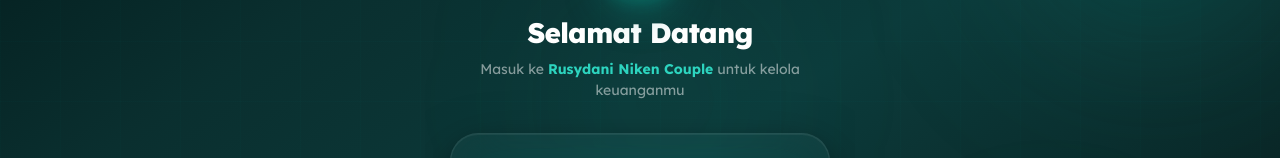
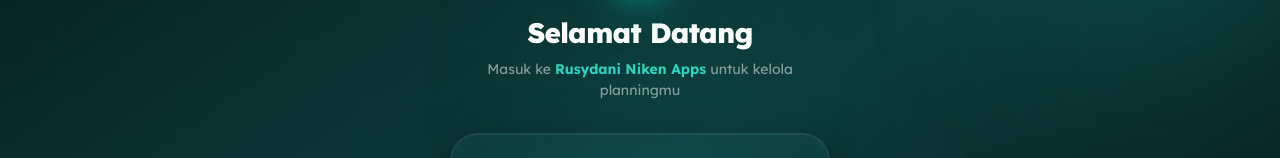
Before and after one commit to rusysh22/roc_personal_fin, a Next.js app in the folder frontend/: page /login in a window 1280 px wide. Shown: the part 199-357 px from the top of the page. Built offline with nearby package versions, Linux system fonts and the light colour scheme; no server answers.

Commit message:
update settings & login page slogan

```diff
--- a/frontend/src/app/login/page.tsx
+++ b/frontend/src/app/login/page.tsx
@@ -57,7 +57,7 @@
             Selamat Datang
           </h1>
           <p className="login-subtitle">
-            Masuk ke <span className="login-brand-text">Rusydani Niken Couple</span> untuk kelola keuanganmu
+            Masuk ke <span className="login-brand-text">Rusydani Niken Apps</span> untuk kelola planningmu
           </p>
         </div>
 
```
Also changed, not shown: 1 other file (tests, documents, lock files or other folders).
